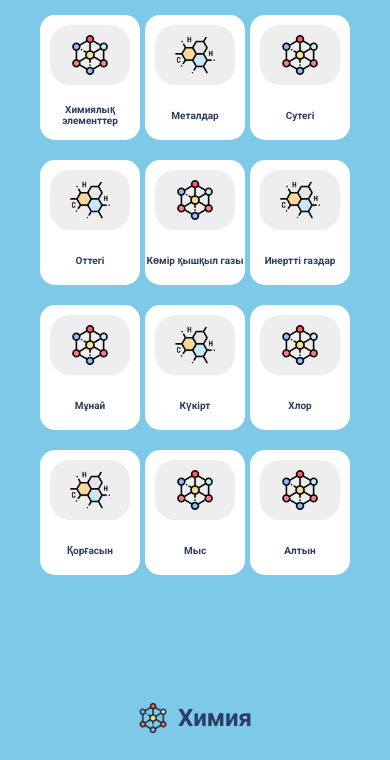
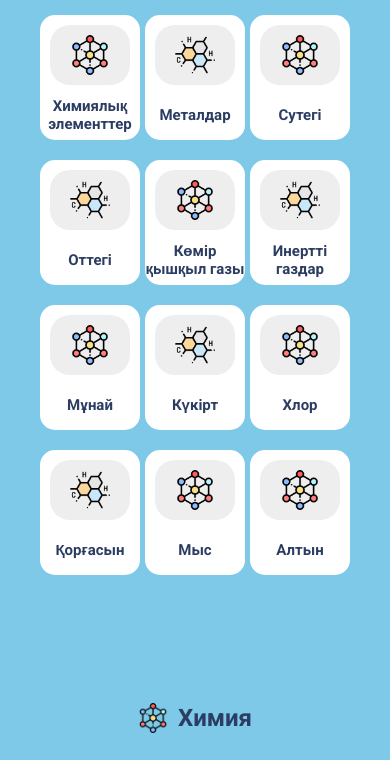
Before and after one commit to vipdostyp/himic, a PHP site: page / in a window 390 px wide. Shown: the part 84-844 px from the top of the page. Run offline with PHP 8.4, Linux system fonts and the light colour scheme; data comes from the database, SQL or seed files in the repository.

Commit message:
Update style.css

```diff
--- a/css/style.css
+++ b/css/style.css
@@ -203,7 +203,7 @@ footer {
         width: 180px;
     }
     .card_title {
-        font-size: 10px;
+        font-size: 15px;
         margin-bottom: 5px;
     }
 }
```
